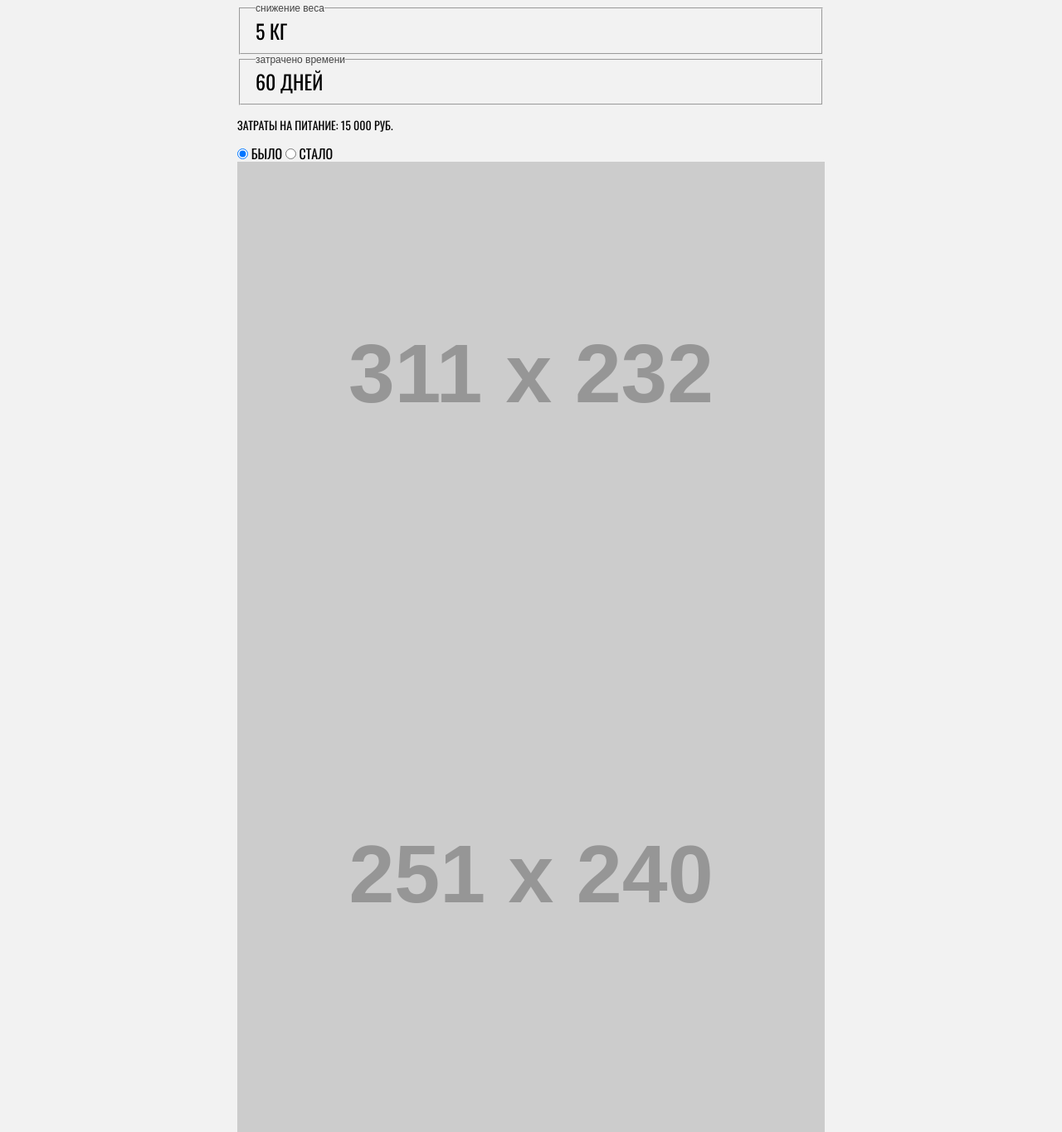
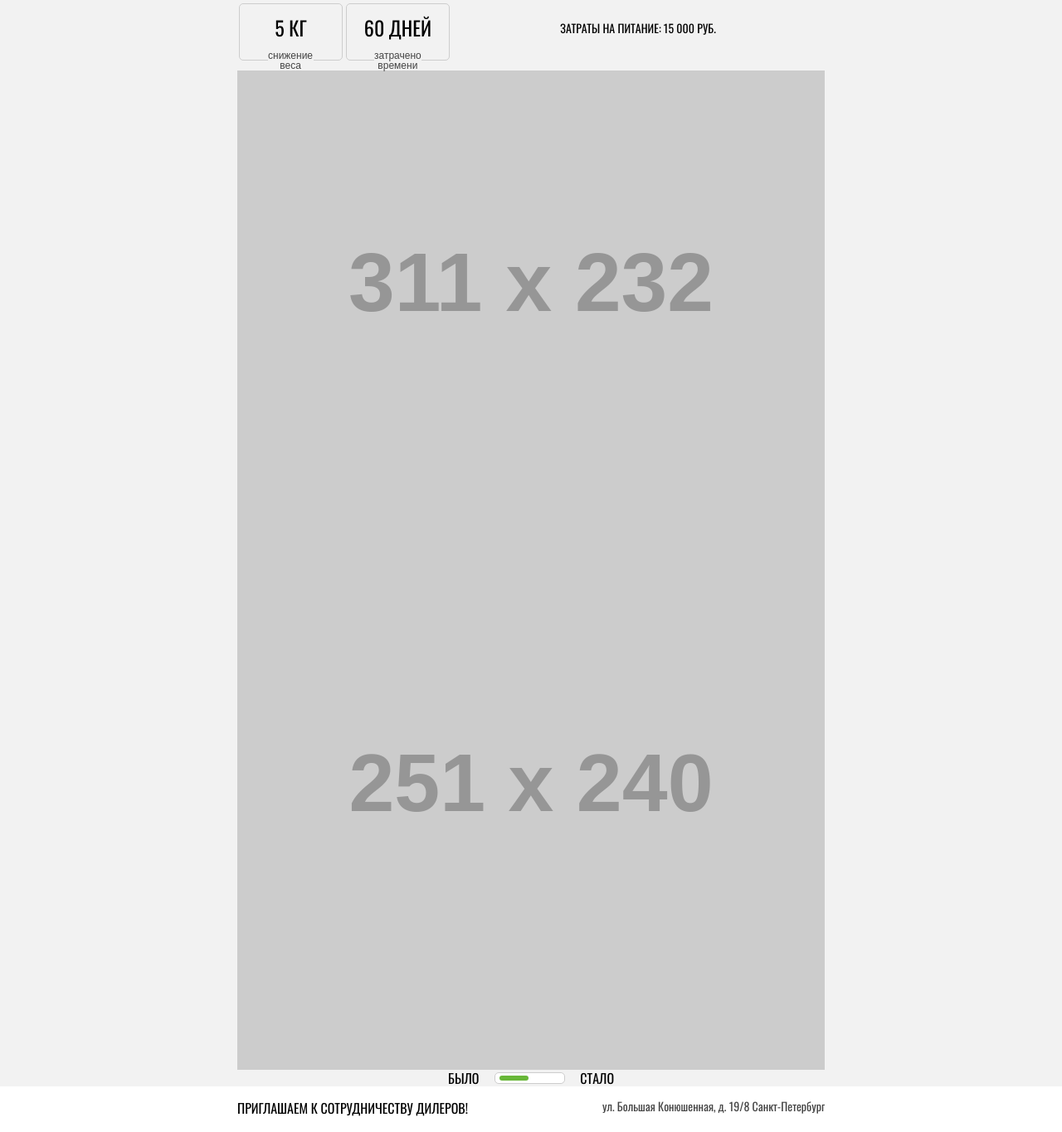
Before and after one commit to KharchenkoAndrey/994025-cat-energy-18, a website: page source/index.html in a window 1280 px wide. Shown: the part 2814-4179 px from the top of the page at 83% size. Drawn offline with nearby package versions, Linux system fonts and the light colour scheme; files that its build step writes are made by us from their sources; grey boxes are pictures that could not be loaded; placeholder pictures from the web are drawn by us; files whose address does not match are found by name.

Commit message:
Начинает стилизацию блока живой пример

```diff
--- a/source/index.html
+++ b/source/index.html
@@ -104,25 +104,25 @@
           Борис сбросил 5 кг за 2 месяца, просто заменив свой обычный корм на Cat Energy Slim. Отличный результат без изнуряющих тренировок! При этом он не менял своих привычек и по-прежнему спит по 16 часов в день.
         </p>
         <div class="example__results">
-          <fieldset class="example__result">5 кг
-            <legend class="example__total">снижение веса</legend>
+          <fieldset class="example__result"><span>5 кг</span>
+            <legend class="example__total">снижение<br> веса</legend>
           </fieldset>
-          <fieldset class="example__result">60 дней
-            <legend class="example__total">затрачено времени</legend>
+          <fieldset class="example__result"><span>60 дней</span>
+            <legend class="example__total">затрачено<br> времени</legend>
           </fieldset>
           <p class="example__cost">Затраты на питание: 15 000 руб.</p>
         </div>
         <div class="example__tabs">
-          <div class="example__switcher">
-            <input id="tab1" type="radio" name="tab" checked>
-            <label for="tab1">Было</label>
-            <input id="tab2" type="radio" name="tab">
-            <label for="tab2">Стало</label>
-          </div>
           <div class="example__img">
             <img src="https://via.placeholder.com/311x232" width="311" height="232" alt="Ваш питомец до" class="example__image">
             <img src="https://via.placeholder.com/251x240" width="251" height="240" alt="Ваш питомец до" class="example__image">
-          </div>a
+          </div>
+          <div class="example__switcher">
+            <label for="tab1">Было</label>
+            <input id="tab1" type="checkbox" name="tab">
+            <div class="example__slider"><span></span></div>
+            <label for="tab1">Стало</label>
+          </div>
         </div>
       </div>
     </section>
--- a/source/less/example.less
+++ b/source/less/example.less
@@ -3,6 +3,7 @@
 }
 
 .example__title {
+  font-weight: normal;
   font-size: 36px;
   line-height: 60px;
 }
@@ -14,10 +15,28 @@
   color: #444444;
 }
 
+.example__results {
+  display: flex;
+  justify-content: space-between;
+  flex-wrap: wrap;
+}
+
 .example__result {
+  box-sizing: border-box;
+  width: 125px;
+  text-align: center;
   font-size: 24px;
   line-height: 24px;
   text-transform: uppercase;
+  padding: 16px 0;
+  border: 1px solid #cdcdcd;
+  border-radius: 5px;
+  transform: rotate(180deg) scaleX(-1);
+}
+
+.example__result span {
+  display: block;
+  transform: rotateX(180deg);
 }
 
 .example__total {
@@ -26,16 +45,56 @@
   line-height: 12px;
   text-transform: none;
   color: #444444;
+  vertical-align: bottom;
+  transform: rotate(180deg) scaleX(-1);
 }
 
 .example__cost {
   font-size: 14px;
   line-height: 20px;
   text-transform: uppercase;
+  margin: 0 auto;
+  margin-top: 20px;
 }
 
 .example__switcher {
+  display: flex;
+  justify-content: space-between;
+  align-items: center;
+  margin: 0 auto;
+  width: 200px;
   font-size: 16px;
   line-height: 20px;
   text-transform: uppercase;
 }
+
+.example__switcher input {
+  display: none;
+}
+
+.example__switcher input:checked + .example__slider span {
+  transform: translateX(39px);
+}
+
+.example__slider {
+  box-sizing: border-box;
+  position: relative;
+  width: 85px;
+  height: 14px;
+  border: 1px solid #cdcdcd;
+  border-radius: 5px;
+  background-color: #ffffff;
+}
+
+.example__slider span {
+  position: absolute;
+  display: block;
+  top: 50%;
+  left: 5px;
+  width: 35px;
+  height: 6px;
+  background-color: #68b738;
+  border-radius: 5px;
+  margin-top: -3px;
+  transition: 0.4s;
+}
```
